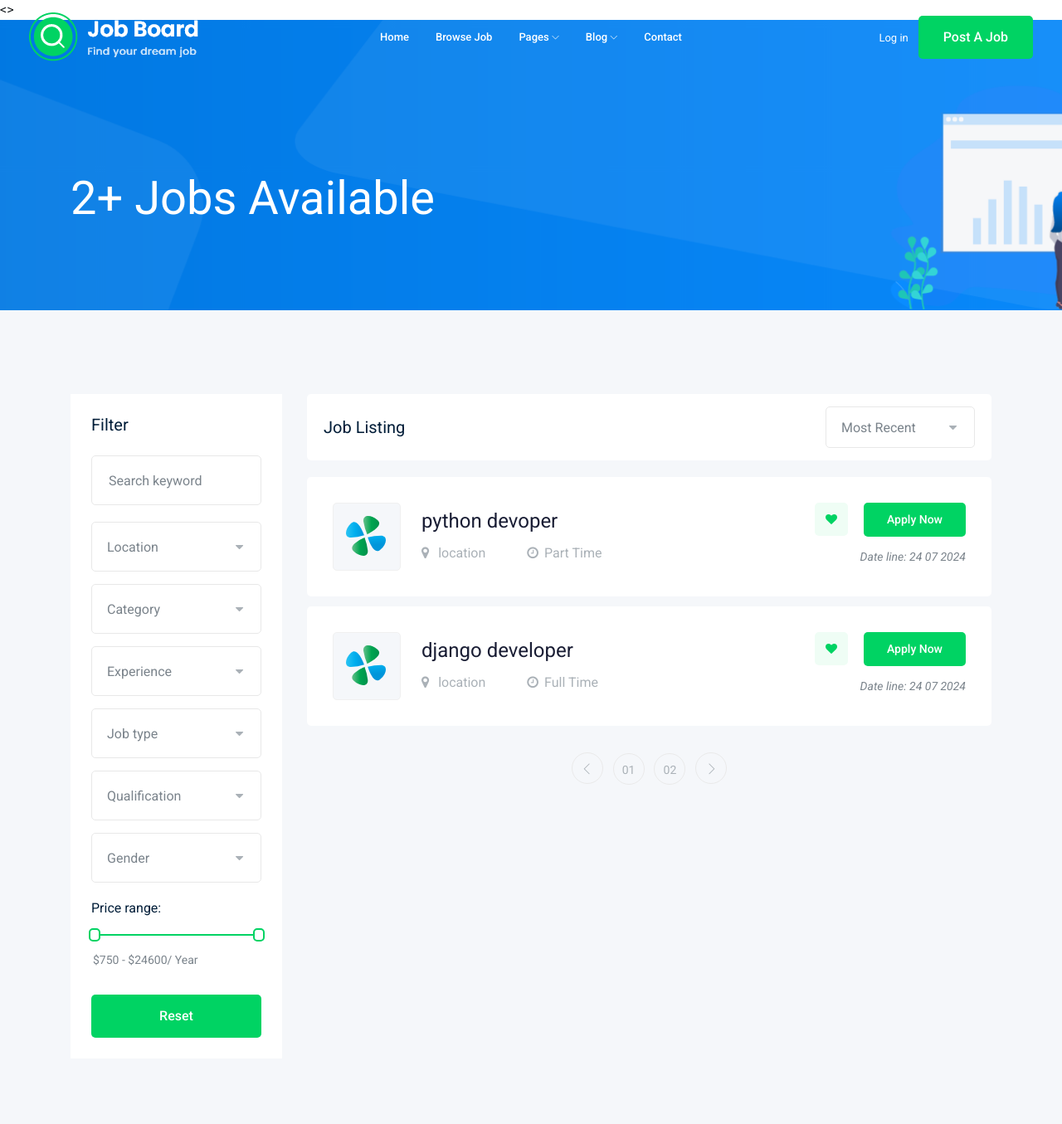
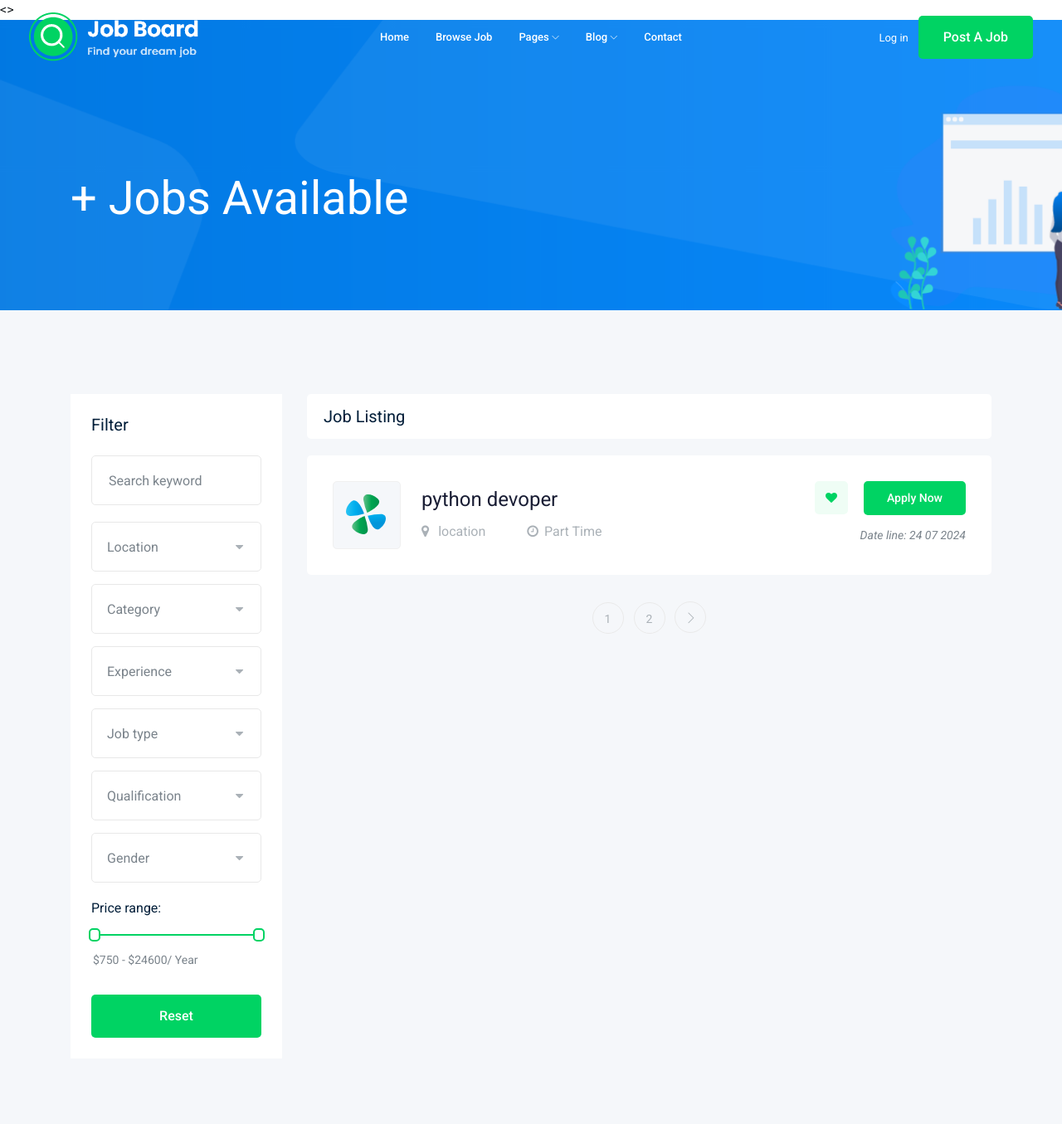
Before and after one commit to hammoda711/job-board-django-py, a Django app: page /jobs/ in a window 1280 px wide. Shown: the top 1355 px of the page at 83% size. Run offline with Django 5.2, Linux system fonts and the light colour scheme; data comes from the database, SQL or seed files in the repository; some libraries are stand-ins or nearby versions.

Commit message:
dealing with pagination

```diff
--- a/job/templates/job/available_jobs.html
+++ b/job/templates/job/available_jobs.html
@@ -108,14 +108,6 @@
                                         <h4>Job Listing</h4>
                                     </div>
                                     <div class="col-md-6">
-                                        <div class="serch_cat d-flex justify-content-end">
-                                            <select>
-                                                <option data-display="Most Recent">Most Recent</option>
-                                                <option value="1">Marketer</option>
-                                                <option value="2">Wordpress </option>
-                                                <option value="4">Designer</option>
-                                            </select>
-                                        </div>
                                     </div>
                                 </div>
                             </div>
@@ -157,18 +149,30 @@
                                 </div>
                                 {% endfor %}
                             </div>
+                            {% if available_jobs.has_other_pages %}
                             <div class="row">
                                 <div class="col-lg-12">
                                     <div class="pagination_wrap">
                                         <ul>
-                                            <li><a href="#"> <i class="ti-angle-left"></i> </a></li>
-                                            <li><a href="#"><span>01</span></a></li>
-                                            <li><a href="#"><span>02</span></a></li>
-                                            <li><a href="#"> <i class="ti-angle-right"></i> </a></li>
+
+                                            {% if available_jobs.has_previous %}
+                                                <li><a href="?page={{available_jobs.previous_page_number}}"> <i class="ti-angle-left"></i> </a></li>
+                                            {% endif %}
+
+                                            {% for i in available_jobs.paginator.page_range %}
+                                                <li><a href="?page={{i}}"><span>{{i}}</span></a></li>
+                                            {% endfor %}
+
+
+
+                                            {% if available_jobs.has_next %}
+                                                <li><a href="?page={{available_jobs.next_page_number}}"> <i class="ti-angle-right"></i> </a></li>
+                                            {% endif %}
                                         </ul>
                                     </div>
                                 </div>
                             </div>
+                            {% endif %}
                         </div>
                     </div>
                 </div>
--- a/job/views.py
+++ b/job/views.py
@@ -1,10 +1,18 @@
 from django.shortcuts import render
 from .models import Job
+from django.core.paginator import Paginator
 # Create your views here.
+
+
+
 def available_jobs(request):
     available_jobs = Job.objects.all()
+    paginator = Paginator(available_jobs, 1)  # Show 25 contacts per page.
+    page_number = request.GET.get("page")
+    page_obj = paginator.get_page(page_number)
+
     context = {
-        'available_jobs':available_jobs
+        'available_jobs':page_obj
     }
     return render(request,'job/available_jobs.html',context)
 
```
